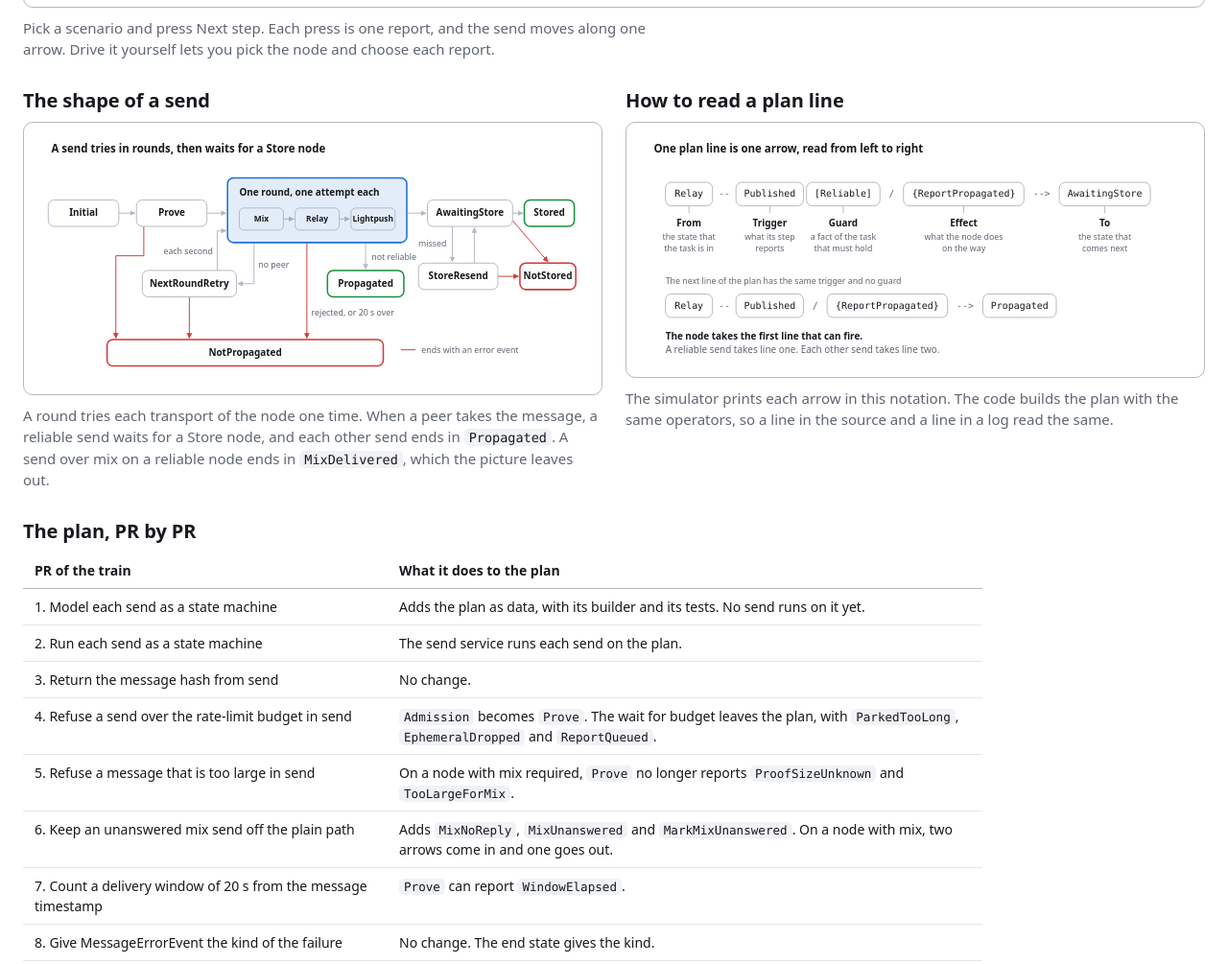
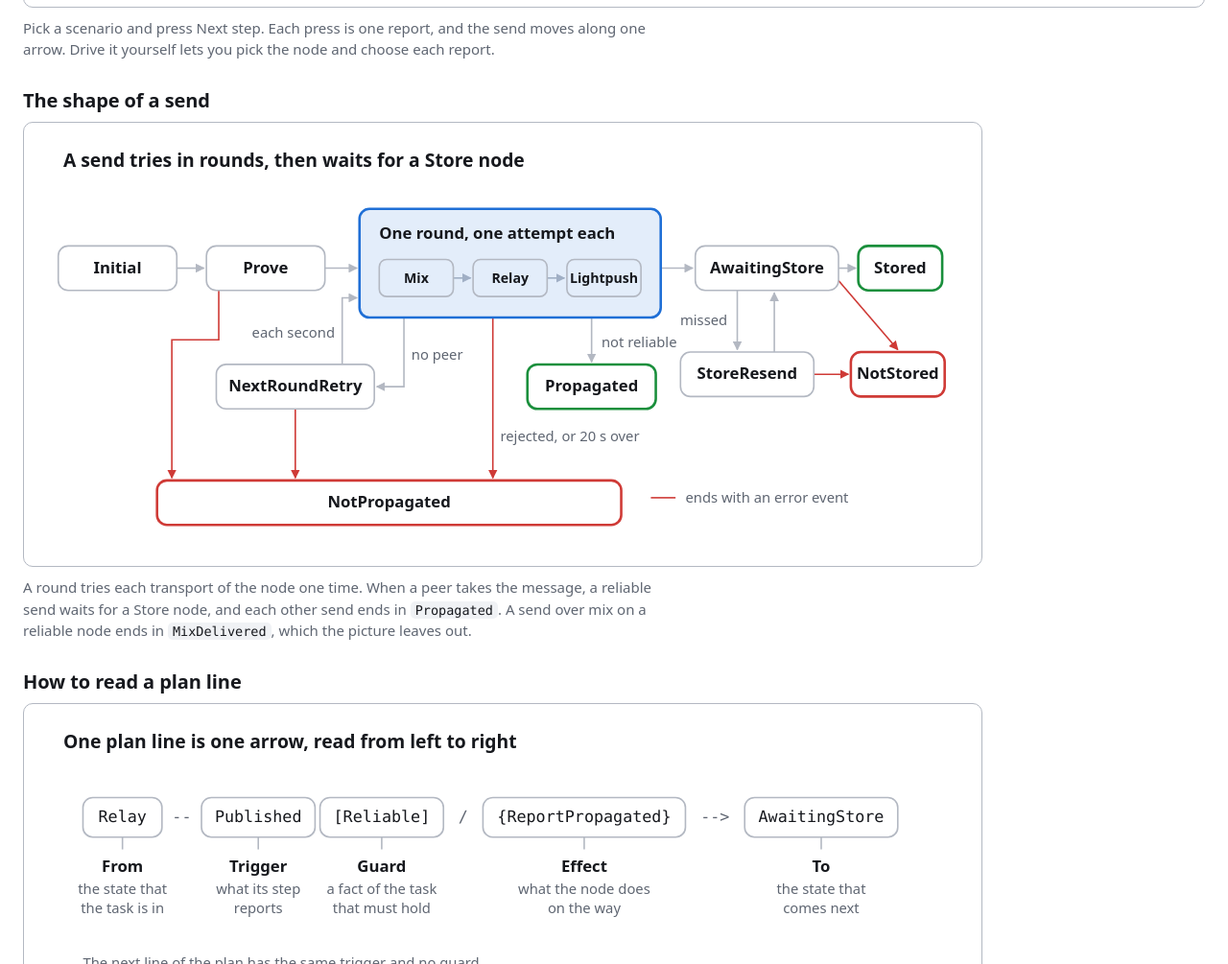
Before and after one commit to fcecin/fcecin.github.io, a plain HTML site: page demo/send/index.html in a window 1280 px wide. Shown: the part 574-1579 px from the top of the page at 96% size. Drawn offline with Linux system fonts and the light colour scheme.

Commit message:
Put the two drawings one under the other at a larger size

```diff
--- a/demo/send/index.html
+++ b/demo/send/index.html
@@ -25,7 +25,7 @@
   h2 { font-size: 20px; line-height: 1.2; margin: 30px 0 10px; letter-spacing: -0.005em; }
   section p { margin: 10px 0 0; color: var(--cds-text-secondary); max-width: 80ch; }
   code { font: 0.9em ui-monospace, SFMono-Regular, Menlo, Consolas, monospace; background: var(--cds-chart-reference-tint); padding: 1px 5px; border-radius: 5px; color: var(--cds-text-primary); }
-  figure { margin: 0; padding: 10px; border: 1px solid var(--cds-chart-axis); border-radius: 10px; }
+  figure { margin: 0; padding: 10px; border: 1px solid var(--cds-chart-axis); border-radius: 10px; max-width: 1000px; }
   figure svg { display: block; width: 100%; height: auto; }
   .pair { display: grid; grid-template-columns: minmax(0, 1fr); column-gap: 24px; }
   table { border-collapse: collapse; width: 100%; max-width: 1000px; font-size: 14px; }
@@ -41,7 +41,6 @@
   .b:focus-visible { outline: 3px solid var(--cds-chart-categorical-1); outline-offset: 2px; }
   /* On a wide window the map takes the left side and the controls take the right side. */
   @media (min-width: 1040px) {
-    .pair { grid-template-columns: minmax(0, 1fr) minmax(0, 1fr); }
     #sim > div { display: grid !important; grid-template-columns: minmax(0, 1.7fr) minmax(340px, 1fr); column-gap: 20px; align-content: start; padding: 18px !important; }
     #sim > div > svg { grid-column: 1; grid-row: 1 / span 12; align-self: start; }
     #sim > div > div { grid-column: 2; }
```
